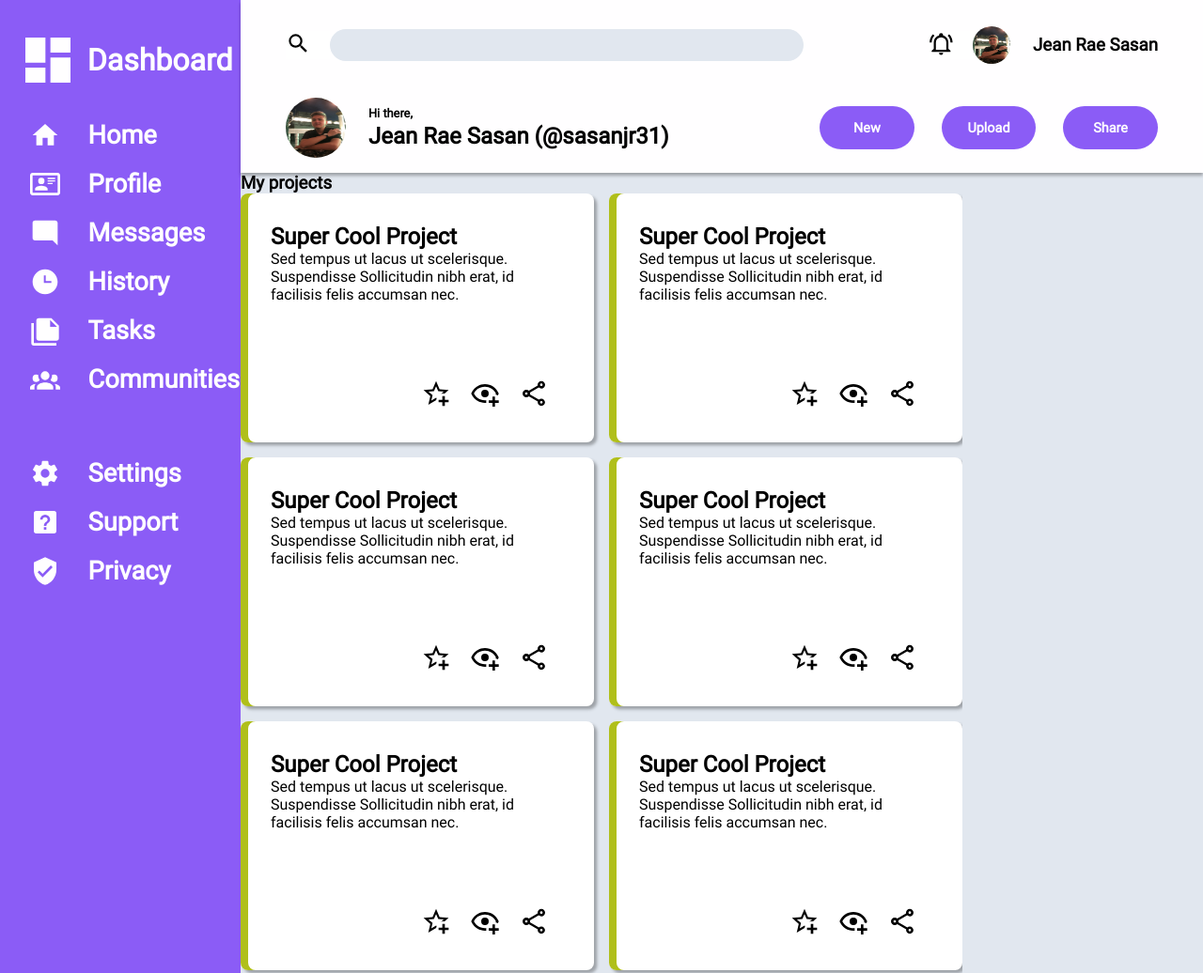
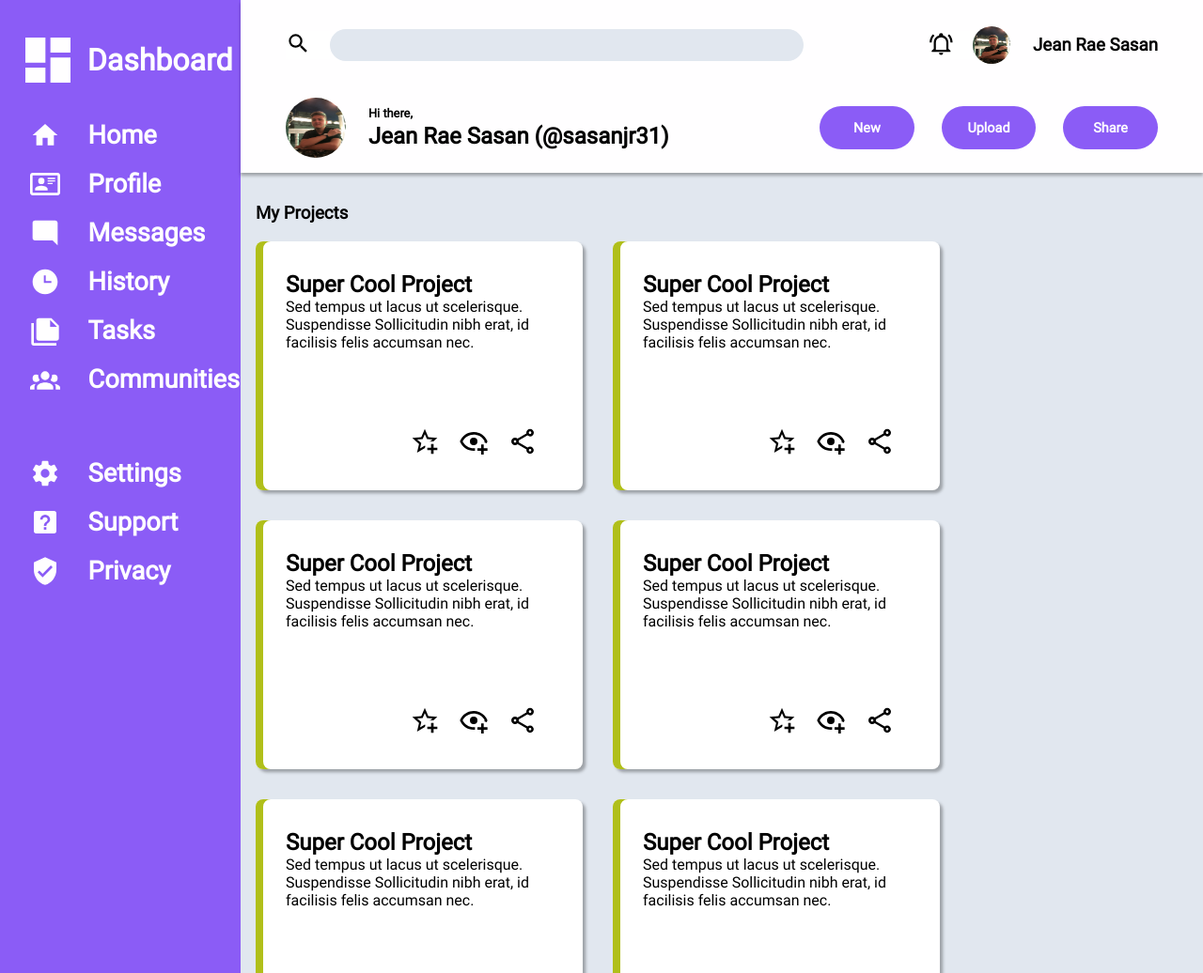
Before and after one commit to JRSasan/admin-dashboard, a plain HTML site: page index.html in a window 1280 px wide. Shown: the top 1036 px of the page at 94% size. Drawn offline with Linux system fonts and the light colour scheme.

Commit message:
Fixed the padding on the projects div

```diff
--- a/index.html
+++ b/index.html
@@ -54,7 +54,7 @@
     </header>
     <main>
         <section class="projects">
-            <h3>My projects</h3>
+            <h3>My Projects</h3>
             <div>
                 <div class="project-tile">
                     <article>
--- a/style.css
+++ b/style.css
@@ -199,10 +199,18 @@ main {
     display: flex;
     grid-column: 2 / 4;
     grid-row: 2 / 4;
+    padding-top: 2em;
+    padding-bottom: 5em;
+    padding-left: 1em;
+    padding-right: 1em;
 }
 
 .projects {
     flex: 3;
+}
+
+.projects h3 {
+    margin-bottom: 1em;
 }
 
 .projects > div {
@@ -210,7 +218,9 @@ main {
     grid-template-columns: repeat(2, 1fr);
     grid-template-rows: repeat(auto-fit, 1fr);
     overflow: auto;
-    gap: 1em;
+    gap: 2em;
+    padding-bottom: 1em;
+    padding-right: 1em;
 }
 
 .project-tile {
```
